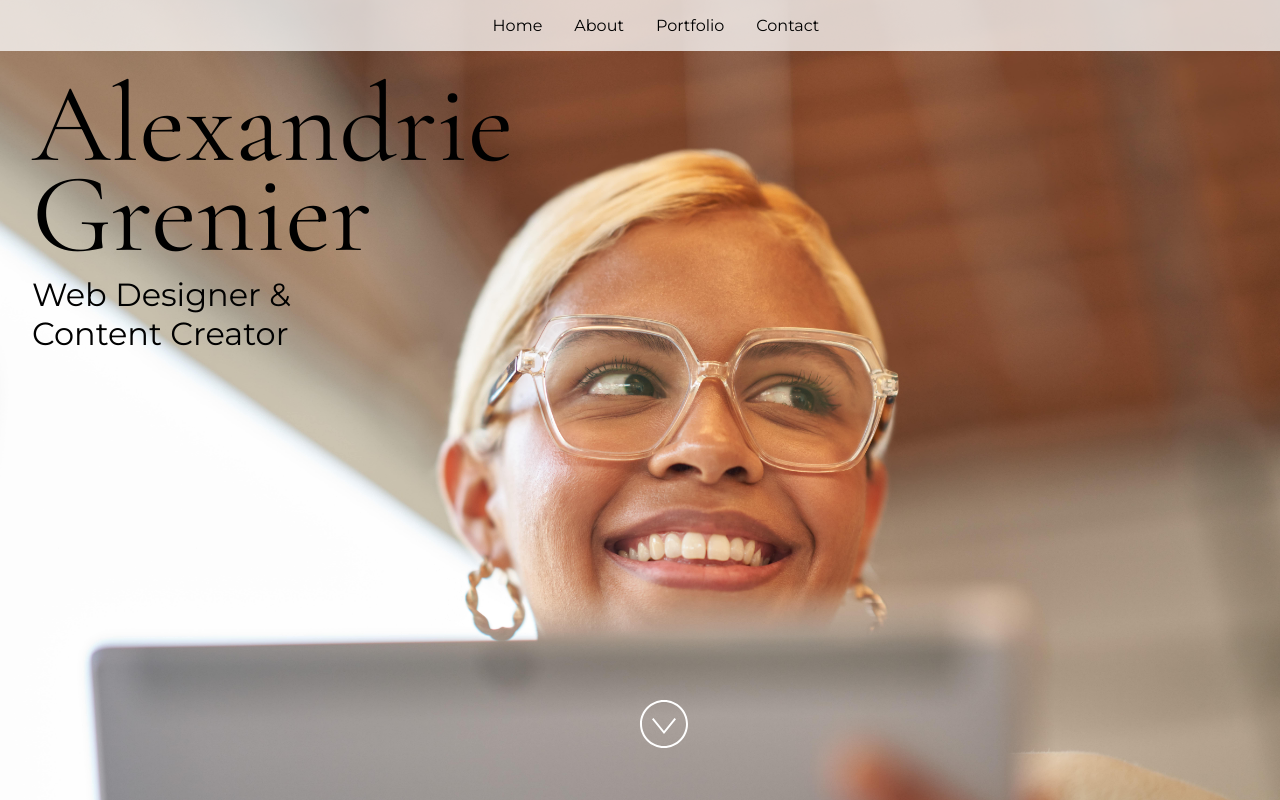
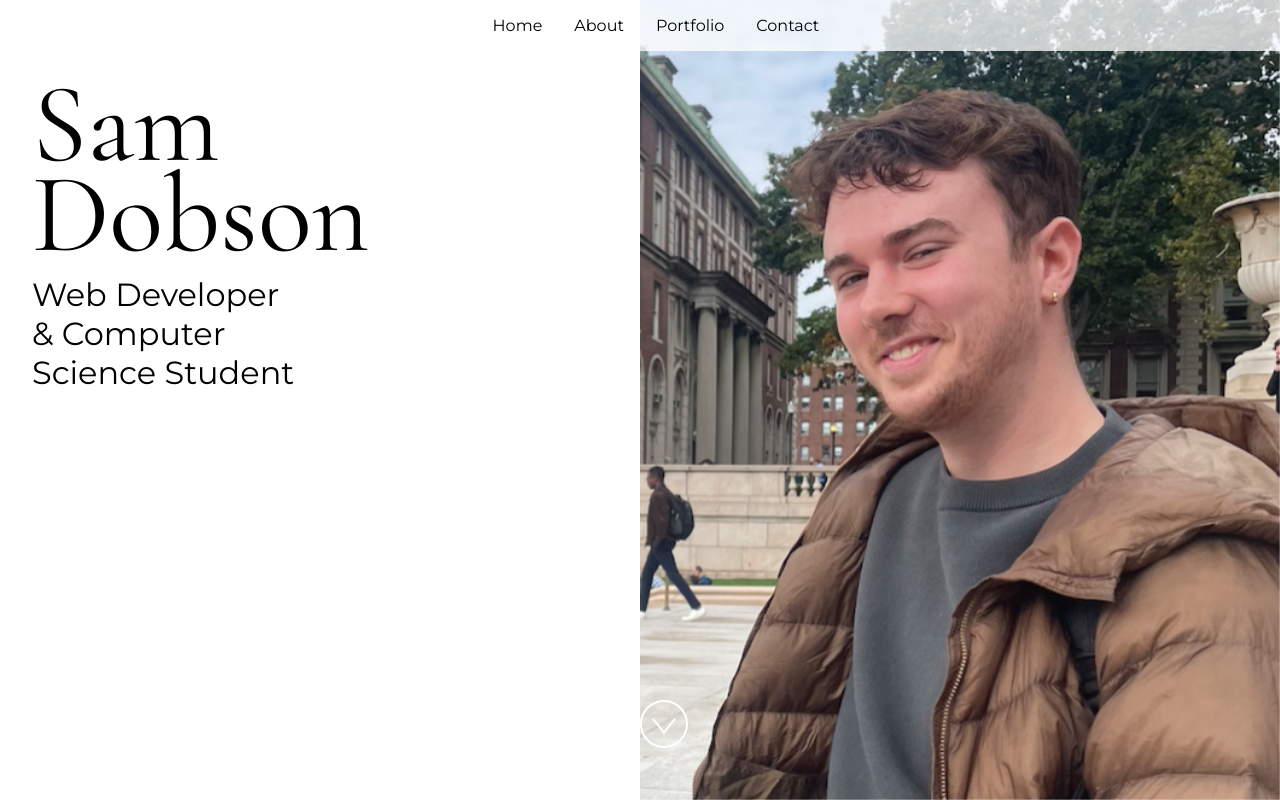
Before and after one commit to samdobson28/Personal_Website, a React (Vite) app: page / in a window 1280 px wide. Built offline with nearby package versions, Linux system fonts and the light colour scheme.

Commit message:
First update w my info

```diff
--- a/src/App.jsx
+++ b/src/App.jsx
@@ -24,15 +24,15 @@ import "./styles.css";
  * If you don't have one of the social sites listed, leave it as an empty string.
  */
 const siteProps = {
-  name: "Alexandrie Grenier",
-  title: "Web Designer & Content Creator",
-  email: "alex@example.com",
-  gitHub: "microsoft",
-  instagram: "microsoft",
-  linkedIn: "satyanadella",
-  medium: "",
-  twitter: "microsoft",
-  youTube: "Code",
+  name: "Sam Dobson",
+  title: "Web Developer & Computer Science Student",
+  email: "sedobson28@gmail.com",
+  gitHub: "sedobson",
+  //instagram: "",
+  linkedIn: "https://www.linkedin.com/in/sam-dobson-url/",
+  //medium: "",
+  //twitter: "microsoft",
+  //youTube: "Code",
 };
 
 const primaryColor = "#4E567E";
--- a/src/Components/About.jsx
+++ b/src/Components/About.jsx
@@ -24,18 +24,18 @@ const imageAltText = "purple and blue abstract background";
  * Sort description that expands on your title on the Home component.
  */
 const description =
-  "I'm a UI/UX student studying at Barnett Technical University. I enjoy creating unique and simplistic user interfaces in creative ways.";
+  "I'm a Computer Science student studying at Columbia University class of 2025. I am really interested in theoretical computer science -- algorithm analysis, theory of computation, and ML. And I love applying theory and getting my feet wet too, of course.";
 
 /**
  * List of some of skills or technologies you work on, are learning,
  * passionate about, or enjoy,
  */
 const skillsList = [
-  "Web design",
-  "User experience",
-  "Inclusive design",
-  "Focus group testing",
-  "Mobile user interfaces",
+  "Web development",
+  "Algorithm development",
+  "Python, Java, C, JS, HTML, CSS",
+  "Machine learning",
+  "Software development",
   "Graphic design",
 ];
 
@@ -45,7 +45,7 @@ const skillsList = [
  * about you on a professional level.
  */
 const detailOrQuote =
-  "I am passionate about solving problems in new creative ways to drive innovation. By leveraging my UI/UX experience I continually look for new and better ways to make tech accessible by all.";
+  "In my spare time, I am teaching SAT test-prep courses, engaging in campus organizations, and going to the movies!";
 
 const About = () => {
   return (
--- a/src/Components/Home.jsx
+++ b/src/Components/Home.jsx
@@ -20,14 +20,13 @@ import PropTypes from "prop-types";
  * Need an image? Check out https://unsplash.com to download a photo you
  * freely use on your site.
  */
-import image from "../images/woman-with-tablet.jpg";
+import image from "../images/websiteprofile.png";
 
 const imageAltText = "Adult female in office setting leaning against a glass wall while holding a platinum Microsoft Surface Pro 7 in tablet mode preparing to write with Microsoft Surface Pen";
 
 const Home = ({ name, title }) => {
   return (
     <section id="home" className="min-height">
-      <img className="background" src={image} alt="" />
       <div style={{ position: "absolute", top: "5rem", left: "2rem", width: "17rem" }}>
         <h1>{name}</h1>
         <h2>{title}</h2>
@@ -35,9 +34,11 @@ const Home = ({ name, title }) => {
       <div style={{ position: "absolute", bottom: "3rem", left: "50%" }}>
         <img src={arrowSvg} style={{ height: "3rem", width: "3rem" }} alt={imageAltText} />
       </div>
+      <img className="selfie" src={image} alt="" style={{ position: "absolute", top: "0", right: "0", width: "50%" }} />
     </section>
   );
 };
+
 
 Home.defaultProps = {
   name: "",
--- a/src/Components/Portfolio.jsx
+++ b/src/Components/Portfolio.jsx
@@ -20,6 +20,7 @@ import React from "react";
  * freely use on your site.
  */
 import image from "../images/design-desk.jpeg";
+import image2 from "../images/resumescreen.png";
 
 const imageAltText = "desktop with books and laptop";
 
@@ -31,28 +32,39 @@ const imageAltText = "desktop with books and laptop";
  */
 const projectList = [
   {
-    title: "10 Things To Know About Azure Static Web Apps 🎉",
+    title: "DefFest 2024 Website",
     description:
-      "Collaboration to create a beginner friendly article to help explain Azure Static Web Apps and tooling to get started.",
-    url: "https://dev.to/azure/10-things-to-know-about-azure-static-web-apps-3n4i",
+      "In the works!",
+    url: "https://2024.devfestcu.com/",
   },
   {
-    title: "Web Development for Beginners",
+    title: "Web Animations Project",
     description:
-      "Contributed sketch note imagery to accompany each lesson. These help provide visual representation of what is being taught.",
-    url: "https://github.com/microsoft/web-dev-for-beginners",
+      "In the works!",
+    url: "",
   },
   {
-    title: "My Resume Site",
-    description:
-      "Created from Microsoft's resume workshop and deployed to GitHub pages. Includes my experience and design abilities.",
-    url: "https://github.com/microsoft/workshop-library/tree/main/full/build-resume-website",
+    title: "My Resume",
+    description: <img src={image2} alt="Resume Screenshot" width="250px" height="180.75px" />,
+    url: "https://drive.google.com/file/d/11aSPFE8eezzDEone5OS_9CgzALc_Cvl9/view?usp=sharing",
   },
   {
-    title: "GitHub Codespaces and github.dev",
-    description:
-      "Video interview to explain when to use GitHub.dev versus GitHub Codespaces, and how best to use each tool.",
-    url: "https://www.youtube.com/watch?v=c3hHhRME_XI",
+    title: "Relevant Coursework",
+    description: (
+      <div>
+        <p>
+          Math:
+          <br />
+          Calc I, Calc III, Discrete Math, Linear Algebra & Probability;
+        </p>
+        <p>
+          Computer Science:
+          <br />
+          Intro Java, Computing in Context (Python), Advanced Programming, Data Structures and Algorithms, CS Theory;
+        </p>
+      </div>
+    ),
+    url: "",
   },
 ];
 
--- a/src/styles.css
+++ b/src/styles.css
@@ -33,6 +33,16 @@ section.padding {
   padding: 5rem 0;
 }
 
+section img.selfie {
+  height: 100%;
+  left: 50%;
+  object-fit: cover;
+  pointer-events: none;
+  position: absolute;
+  top: 0;
+  width: 50%;
+  z-index: -1;
+}
 section img.background {
   height: 100%;
   left: 50%;
```
Also changed, not shown: src/images/resumescreen.png (added), src/images/websiteprofile.png (added).
